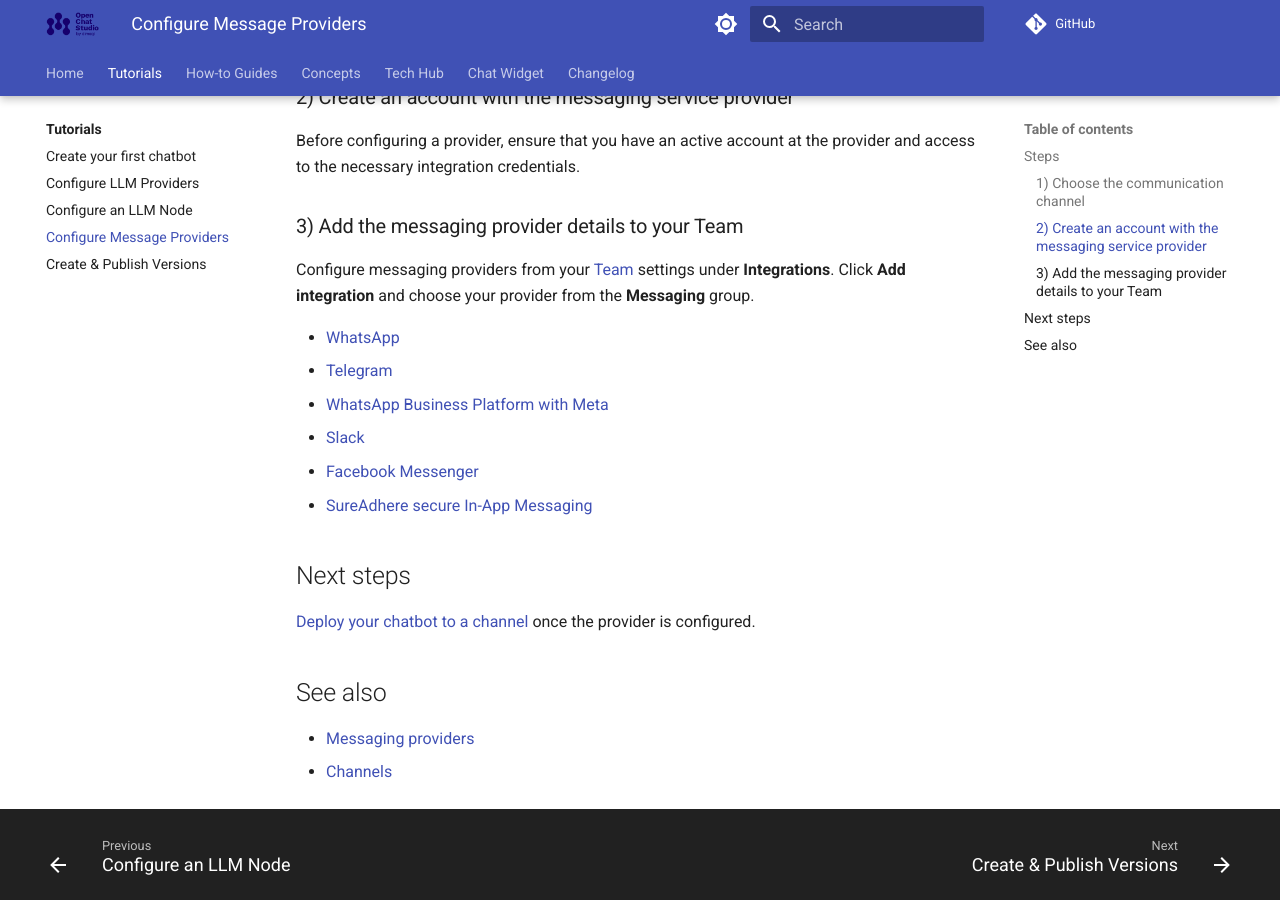
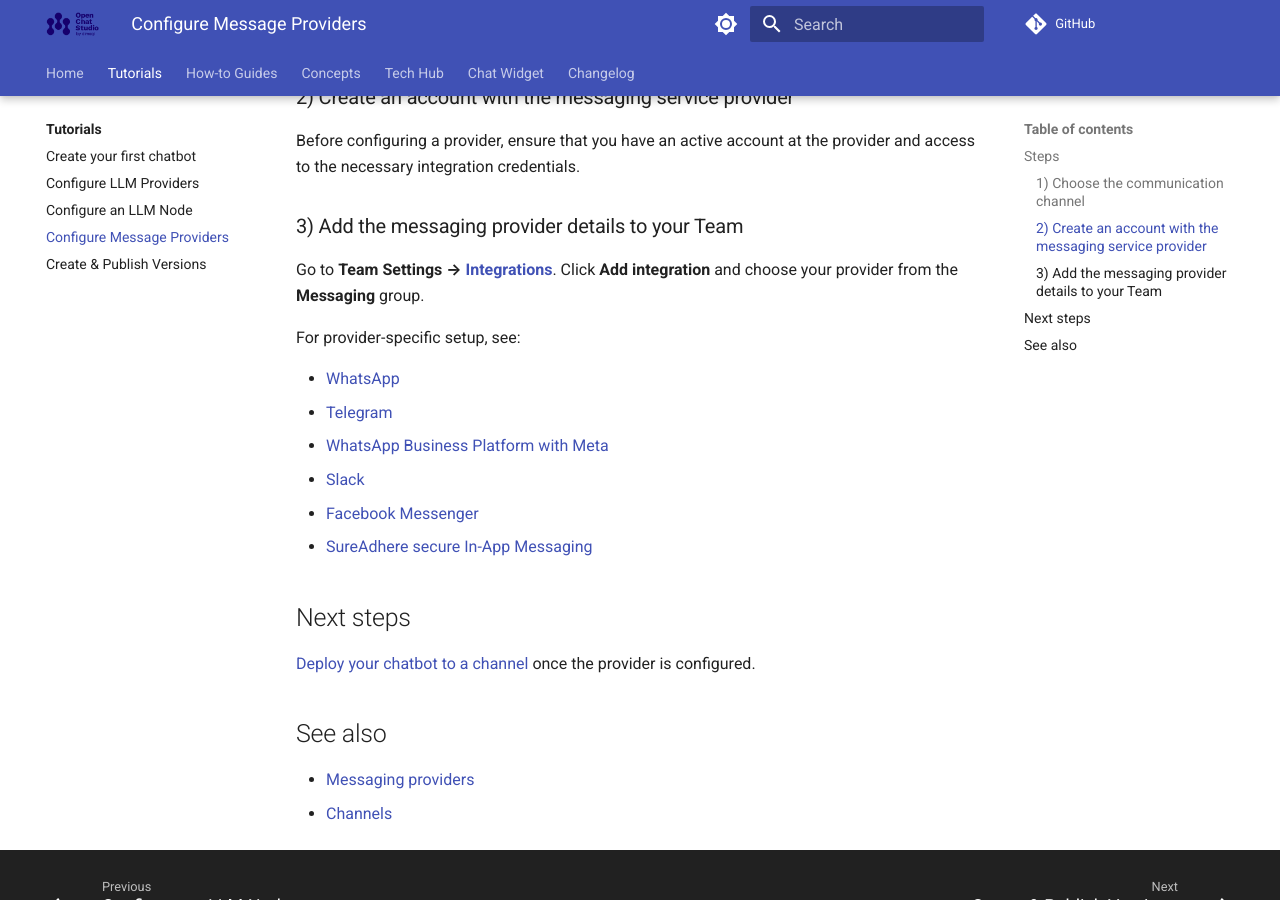
Before and after one commit to dimagi/open-chat-studio-docs, an MkDocs documentation site: the page built from docs/tutorials/configure_msg_providers.md, in a window 1280 px wide and 900 px high, scrolled down 484 px. Built offline with MkDocs 1.6.1 and Material for MkDocs 9.7.7, drawn with Linux system fonts in a browser that asks for light colours; a script that is not in the unit is left out; comment, search, counter and statistics services are not loaded.

Commit message:
Accuracy - v small changes from review findings

```diff
--- a/docs/tutorials/configure_msg_providers.md
+++ b/docs/tutorials/configure_msg_providers.md
@@ -18,8 +18,10 @@
 
 ### 3) Add the messaging provider details to your Team
 
-Configure messaging providers from your [Team](../concepts/team/index.md) settings under **Integrations**.
+Go to **Team Settings → [Integrations](../concepts/team/integrations.md)**.
 Click **Add integration** and choose your provider from the **Messaging** group.
+
+For provider-specific setup, see:
 
 - [WhatsApp](../how-to/deploy_to_different_channels.md#whatsapp)
 - [Telegram](../how-to/deploy_to_different_channels.md#telegram)
```
Also changed, not shown: docs/tutorials/configure_llm_node.md (+3 -2 lines), docs/tutorials/versioning_steps.md (+0 -1 lines).
